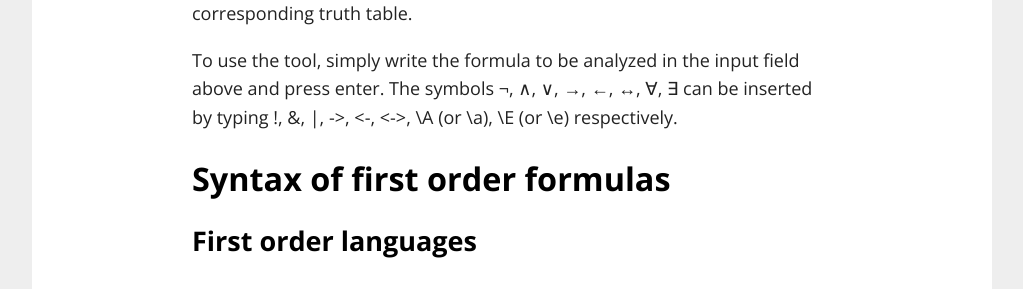
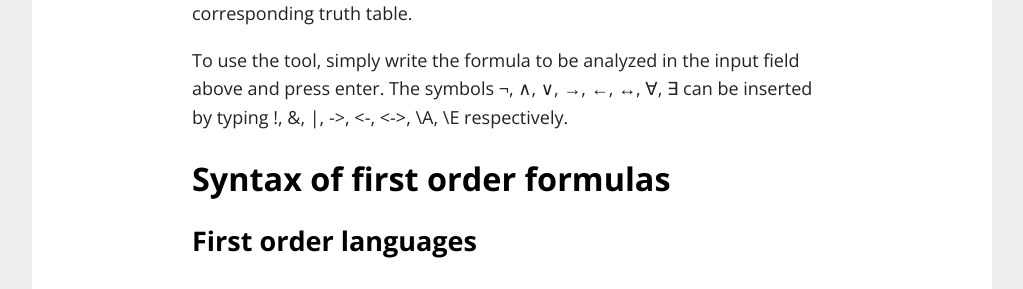
Before and after one commit to xmamo/xmamo.github.io, a Jekyll site: the page built from first-order-logic-tool.md, in a window 1280 px wide and 900 px high, scrolled down 1495 px. Shown: the part 212-501 px from the top of the window, without its empty margins (128-1151 px from the left). Built offline with Jekyll 4.4.1, drawn with Linux system fonts in a browser that asks for light colours; our own code applies the rules of GitHub Pages for plain Markdown files.

```diff
--- a/first-order-logic-tool.md
+++ b/first-order-logic-tool.md
@@ -82,7 +82,7 @@ equivalent to the initial formula. Given a propositional formula, it automatical
 table.
 
 To use the tool, simply write the formula to be analyzed in the input field above and press enter. The symbols ¬, ∧, ∨,
-→, ←, ↔, ∀, ∃ can be inserted by typing !, &, \|, ->, <-, <->, \A (or \a), \E (or \e) respectively.
+→, ←, ↔, ∀, ∃ can be inserted by typing !, &, \|, ->, <-, <->, \A, \E respectively.
 
 ## Syntax of first order formulas ##
 
--- a/js/first-order-logic-tool/main.js
+++ b/js/first-order-logic-tool/main.js
@@ -330,9 +330,9 @@ function mathify(string) {
 		.replace(/[&^]/gu, "∧")
 		.replace(/\|/gu, "∨")
 		.replace(/[!~]/gu, "¬")
-		.replace(/<->/gu, "↔")
-		.replace(/->/gu, "→")
-		.replace(/<-(?=[^>])/gu, "←")
+		.replace(/<[-=]>/gu, "↔")
+		.replace(/[-=]>/gu, "→")
+		.replace(/<[-=](?=[^>])/gu, "←")
 		.replace(/\\A/gui, "∀")
 		.replace(/\\E/gui, "∃");
 }
@@ -363,7 +363,7 @@ FORMULA_ELEMENT.addEventListener("input", () => {
 	FORMULA_ELEMENT.setSelectionRange(left.length, left.length + middle.length);
 });
 
-FORMULA_ELEMENT.addEventListener("change", update);
+FORMULA_ELEMENT.addEventListener("change", () => update());
 
 FORM_ELEMENT.addEventListener("submit", event => {
 	event.preventDefault();
```
